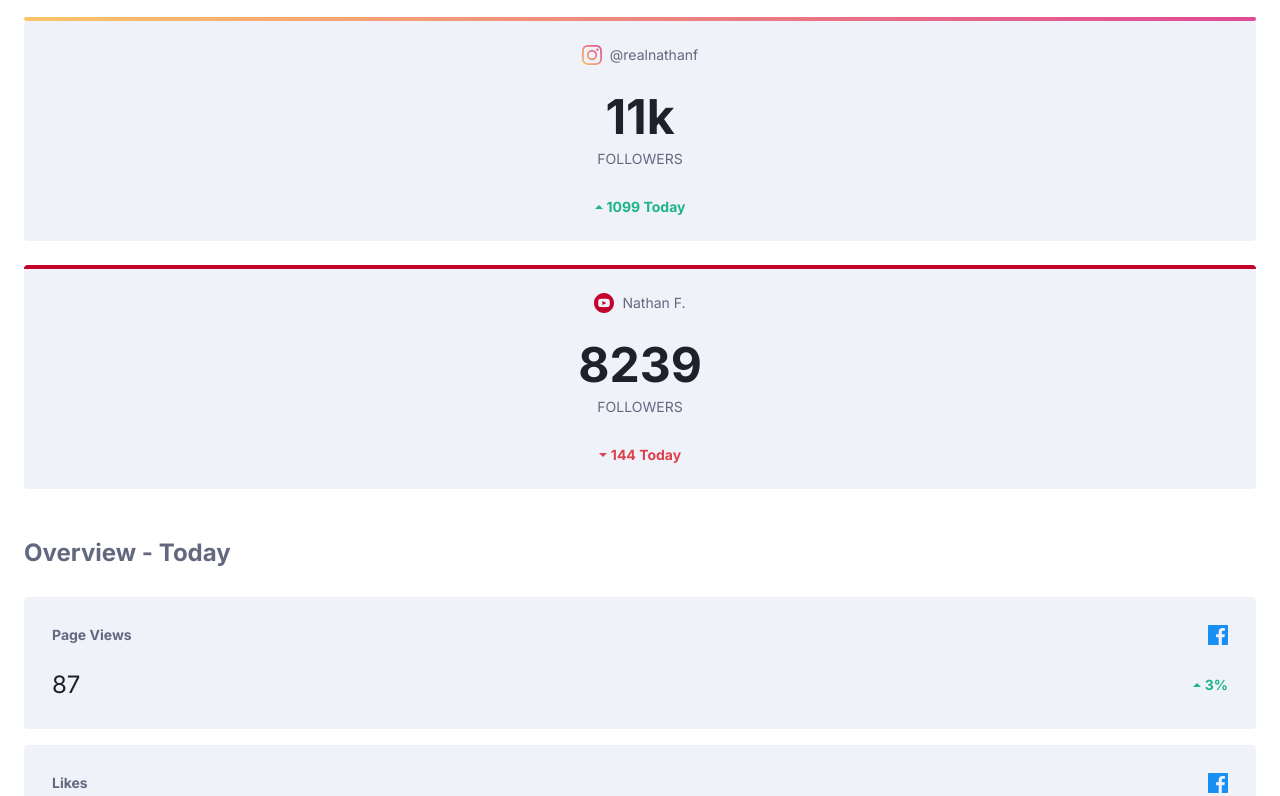
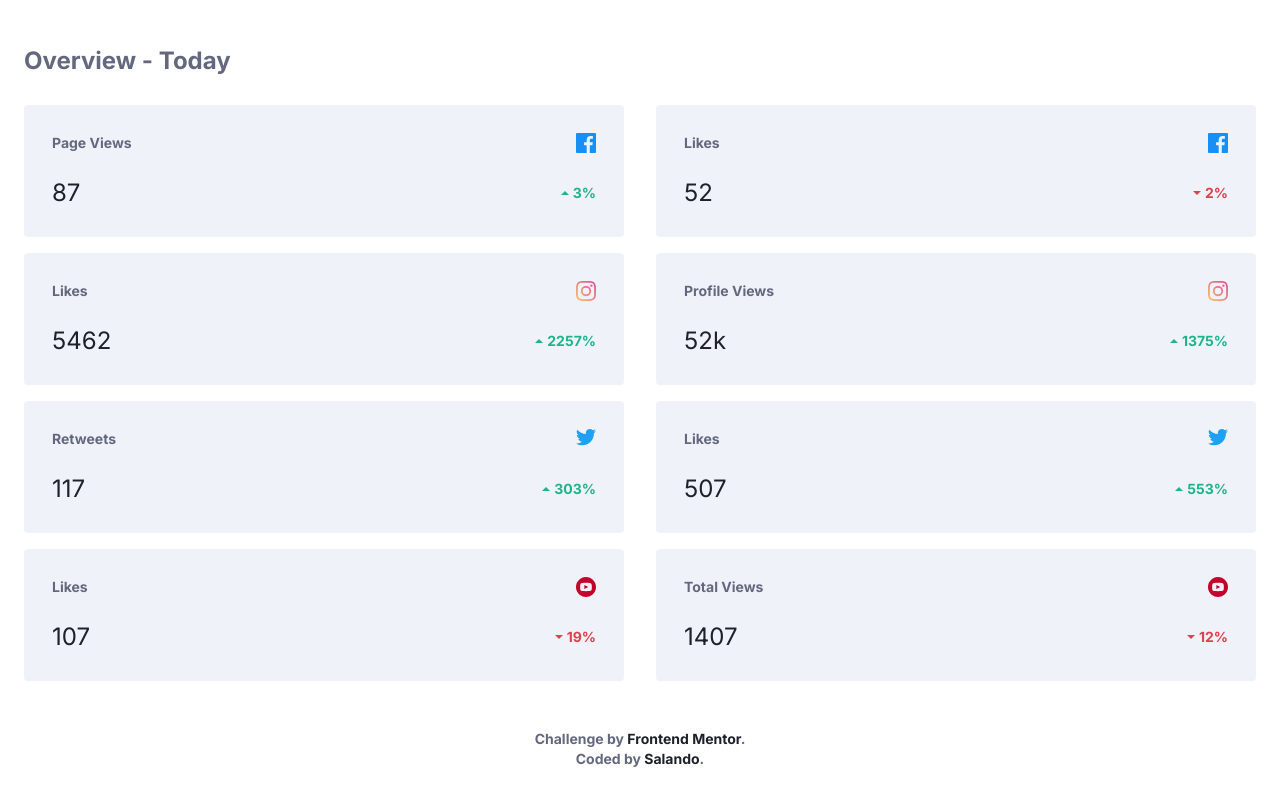
Before and after one commit to SaulOrlando/social-media-dashboard-with-theme-switcher, a website: page index.html in a window 1280 px wide. Shown: the part 680-1476 px from the top of the page. Drawn offline with Linux system fonts and the light colour scheme.

Commit message:
feat: se agrego responsive para pantallas de 640px

```diff
--- a/index.html
+++ b/index.html
@@ -32,7 +32,7 @@
       </button>
     </section>
   </header>
-  <section class="mt-10 grid grid-cols-1 gap-6">
+  <section class="mt-10 grid grid-cols-1 gap-y-6 sm:grid-cols-2 sm:gap-x-8">
     <section class="flex flex-col bg-light-grayish-blue border-t-4 border-facebook rounded transition duration-300 dark:bg-dark-desaturated-blue">
       <article class="my-6 flex flex-col gap-7">
         <section class="flex gap-2 w-full justify-center">
@@ -119,7 +119,7 @@
   <h3 class="font-bold text-2xl mt-12 mb-7">
     Overview - Today
   </h3>
-  <section class="grid grid-cols-1 gap-y-4">
+  <section class="grid grid-cols-1 gap-y-4 sm:gap-x-8 sm:grid-cols-2">
     <article class="flex transition duration-300 flex-col gap-6 bg-light-grayish-blue rounded p-7 dark:bg-dark-desaturated-blue">
       <header class="flex justify-between">
         <h4 class="font-bold">Page Views</h4>
--- a/package.json
+++ b/package.json
@@ -1,6 +1,6 @@
 {
   "name": "social-media-dashboard-with-theme-switcher",
-  "version": "0.2.0",
+  "version": "0.3.0",
   "description": "Desafío de Frontend Mentor",
   "main": "index.html",
   "scripts": {
```
Also changed, not shown: dist/styles.css.
